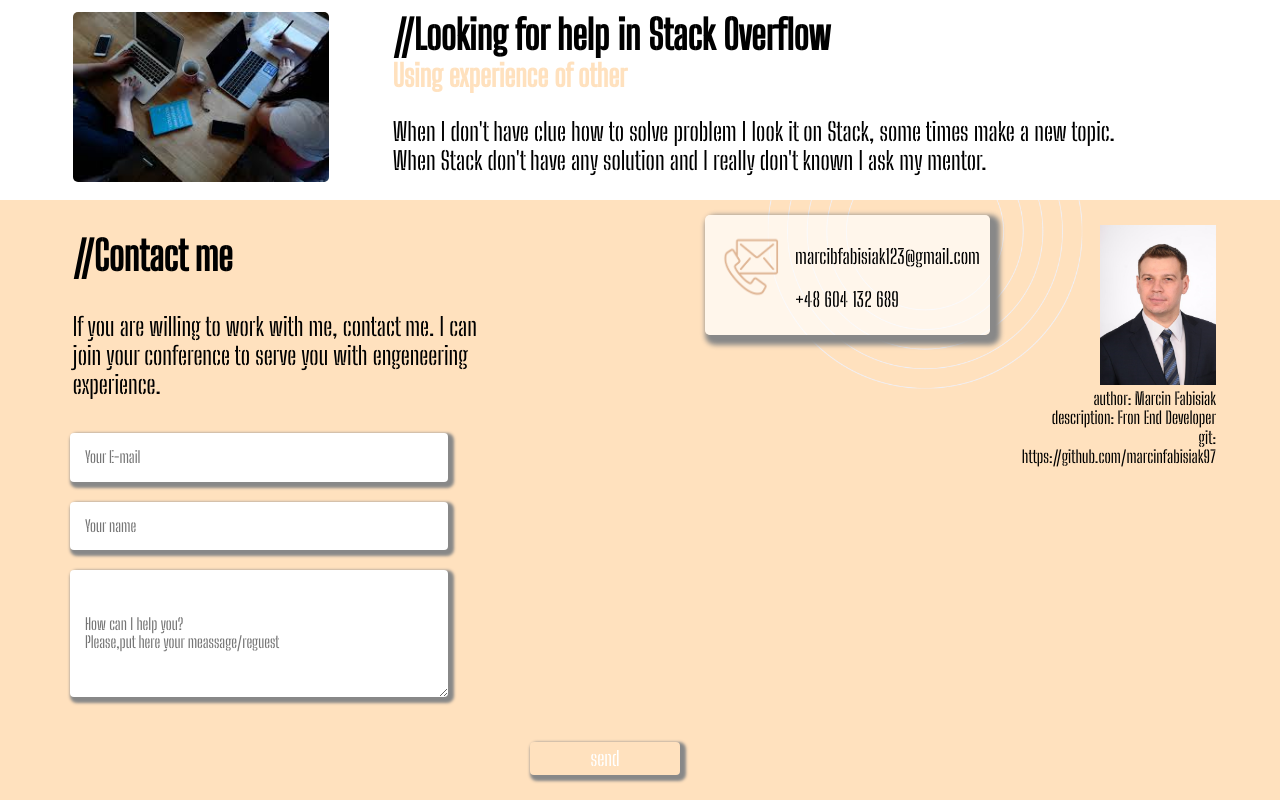
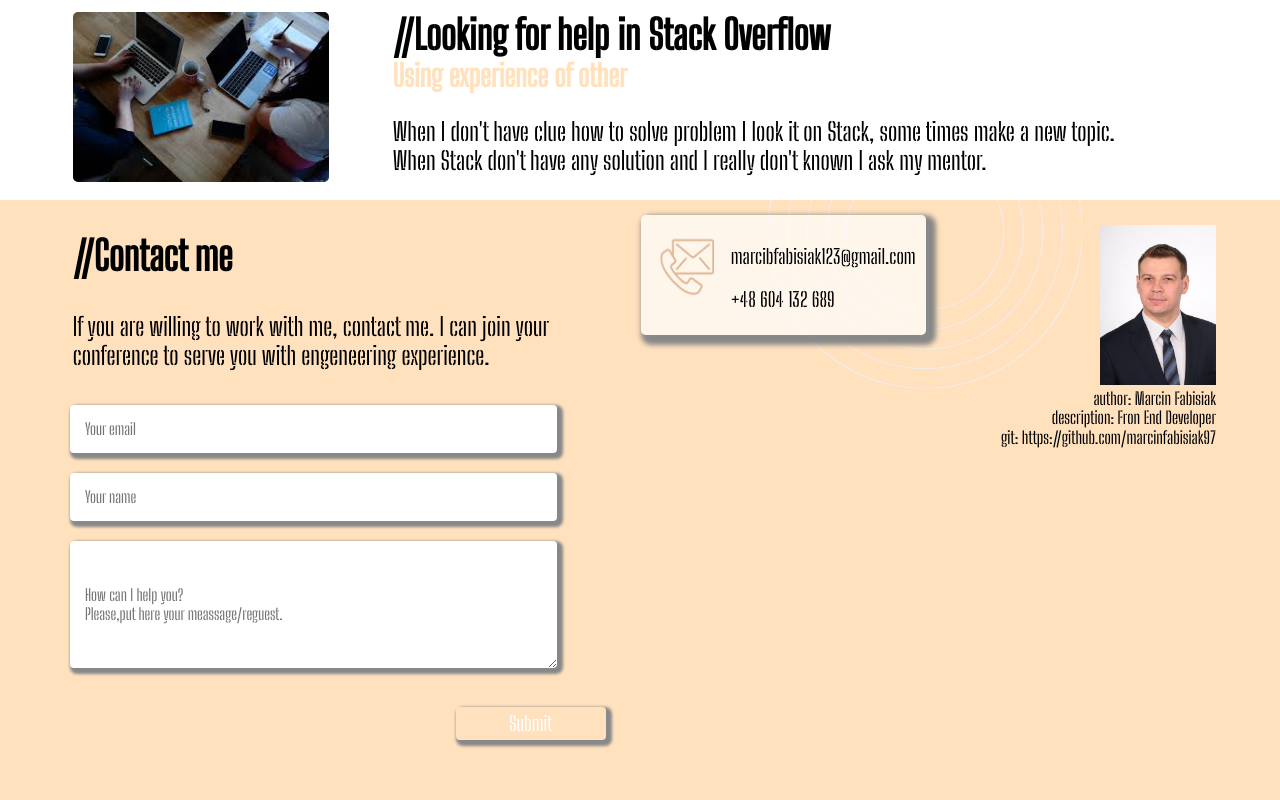
Before and after one commit to marcinfabisiak97/project1PortfolioReact, a React (Create React App) app: page / in a window 1280 px wide. Shown: the part 2596-3396 px from the top of the page. Built offline with nearby package versions, Linux system fonts and the light colour scheme.

Commit message:
correcting form

```diff
--- a/src/components/main-wrapper_contact/index.js
+++ b/src/components/main-wrapper_contact/index.js
@@ -1,26 +1,73 @@
 import kontaktikona from '../../assets/kontakt_ikona.png';
 import zdj1 from '../../assets/zdj1.jpg';
 import React, { useState } from 'react';
+import { send } from 'emailjs-com';
 const Mainwrappercontact = ({ aboutref, skillref, myworkref, blogref, contactref }) => {
+    const onSubmit = (e) => {
+        e.preventDefault();
+        send(
+            'service_angvk1e',
+            'template_7othq2o',
+            toSend,
+            'user_CZXASdETJkJ7zZ1G1Ouhg'
+        )
+            .then((response) => {
+                console.log('SUCCESS!', response.status, response.text);
+            })
+            .catch((err) => {
+                console.log('FAILED...', err);
+            });
+    };
+    const [toSend, setToSend] = useState({
+        from_name: '',
+        to_name: '',
+        message: '',
+        reply_to: '',
+    });
+    const handleChange = (e) => {
+        setToSend({ ...toSend, [e.target.name]: e.target.value });
+    };
 
     return (
         <div className="main-wrapper_contact" ref={contactref}>
             <div className="main-wrapper_contactparent">
                 <h2 id="contact">//Contact me</h2>
                 <p>If you are willing to work with me, contact me. I can join your conference to serve you with engeneering experience.</p>
+                <form onSubmit={onSubmit}>
                     <div className="main-wrapper_contactchild1">
-                    <input size="40px" type="email" name="" id="email" placeholder="Your E-mail" required />
+                        <input
+                            type='text'
+                            name='reply_to'
+                            placeholder='Your email'
+                            value={toSend.reply_to}
+                            onChange={handleChange}
+                        />
                     </div>
                     <div className="main-wrapper_contactchild2">
-                    <input type="email" name="" id="name" placeholder="Your name" required />
+                        <input
+                            type='text'
+                            name='from_name'
+                            placeholder='Your name'
+                            value={toSend.from_name}
+                            onChange={handleChange}
+                        />
+
                     </div>
                     <div className="main-wrapper_contactchild3">
-                    <textarea placeholder='How can I help you? &#13;Please,put here your meassage/reguest'></textarea>
-                </div>
+                        <textarea
+                            type='text'
+                            name='message'
+                            placeholder='How can I help you? &#13;Please,put here your meassage/reguest.'
+                            value={toSend.message}
+                            onChange={handleChange}
+                        >
+                        </textarea>
                     </div>
                     <div className="main-wrapper_contactchild">
-                <input type="button" name="" value="send" />
+                        <button type='submit'>Submit</button >
                     </div>
+                </form>
+            </div >
             <div className="main-info_contact">
                 <img src={kontaktikona} />
                 <div className="main-info_contactdesc">
@@ -37,7 +84,8 @@ const Mainwrappercontact = ({ aboutref, skillref, myworkref, blogref, contactref
                 <p>git: https://github.com/marcinfabisiak97</p>
 
             </div>
-        </div>
+
+        </div >
     )
 }
 export default Mainwrappercontact;
--- a/src/styles/themes/default/components/_contacts.scss
+++ b/src/styles/themes/default/components/_contacts.scss
@@ -2,7 +2,7 @@
   &_contact {
     @include myFlex();
     background-color: $c-negroni;
-    height: 75vh;
+    height: 80vh;
     background-image: url(../../../../assets/koła_03.png);
     background-repeat: no-repeat;
     background-position: 700px -200px;
@@ -62,8 +62,9 @@
     justify-content: flex-end;
     align-items: flex-end;
     margin: $space-x-medium;
+    padding-bottom: $space-x-medium;
 
-    input {
+    button {
       width: 150px;
       padding: $space-xx-small;
       border-radius: 4px;
@@ -75,14 +76,10 @@
       border-style: none;
     }
 
-    input:active {
+    button:active {
       color: $c-black;
       transform: scale(1.2, 1.2);
       border-style: none;
-      outline: none;
-    }
-
-    input:focus {
       outline: none;
     }
   }
@@ -203,7 +200,7 @@
     &_contact {
       @include myFlex();
       background-color: $c-negroni;
-      max-height: 450px;
+      max-height: 500px;
       background-image: url(../../../../assets/koła_03.png);
       background-repeat: no-repeat;
       background-position: 700px -200px;
@@ -272,8 +269,8 @@
     }
 
     &_contactchild {
-      input {
-        max-width: 60px;
+      button {
+        max-width: 90px;
       }
     }
     &_contactdescr {
@@ -327,7 +324,7 @@
       }
     }
     &_contactchild {
-      input {
+      button {
         max-width: 90px;
       }
     }
```
Lines whose indentation alone changed are shown as unchanged.
